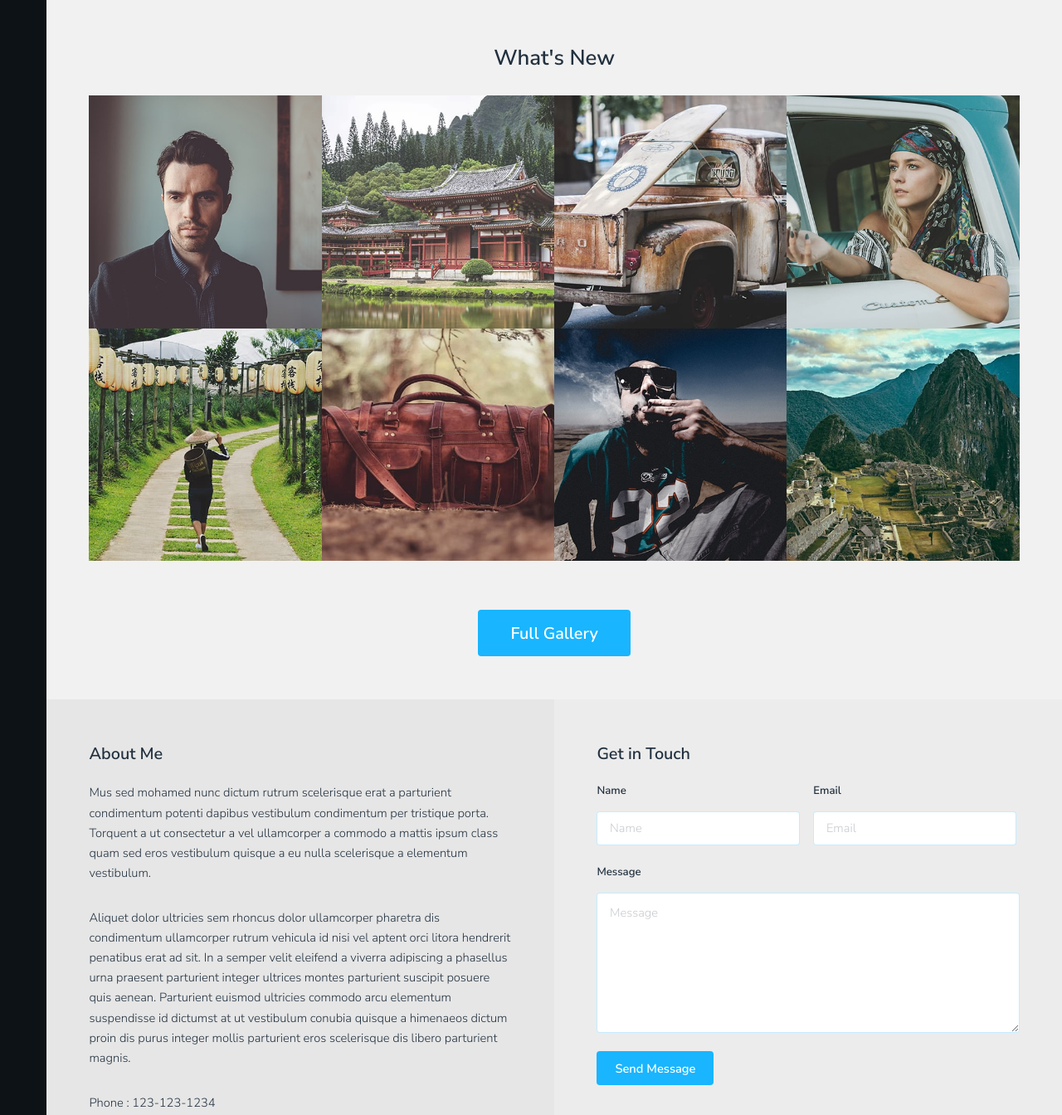
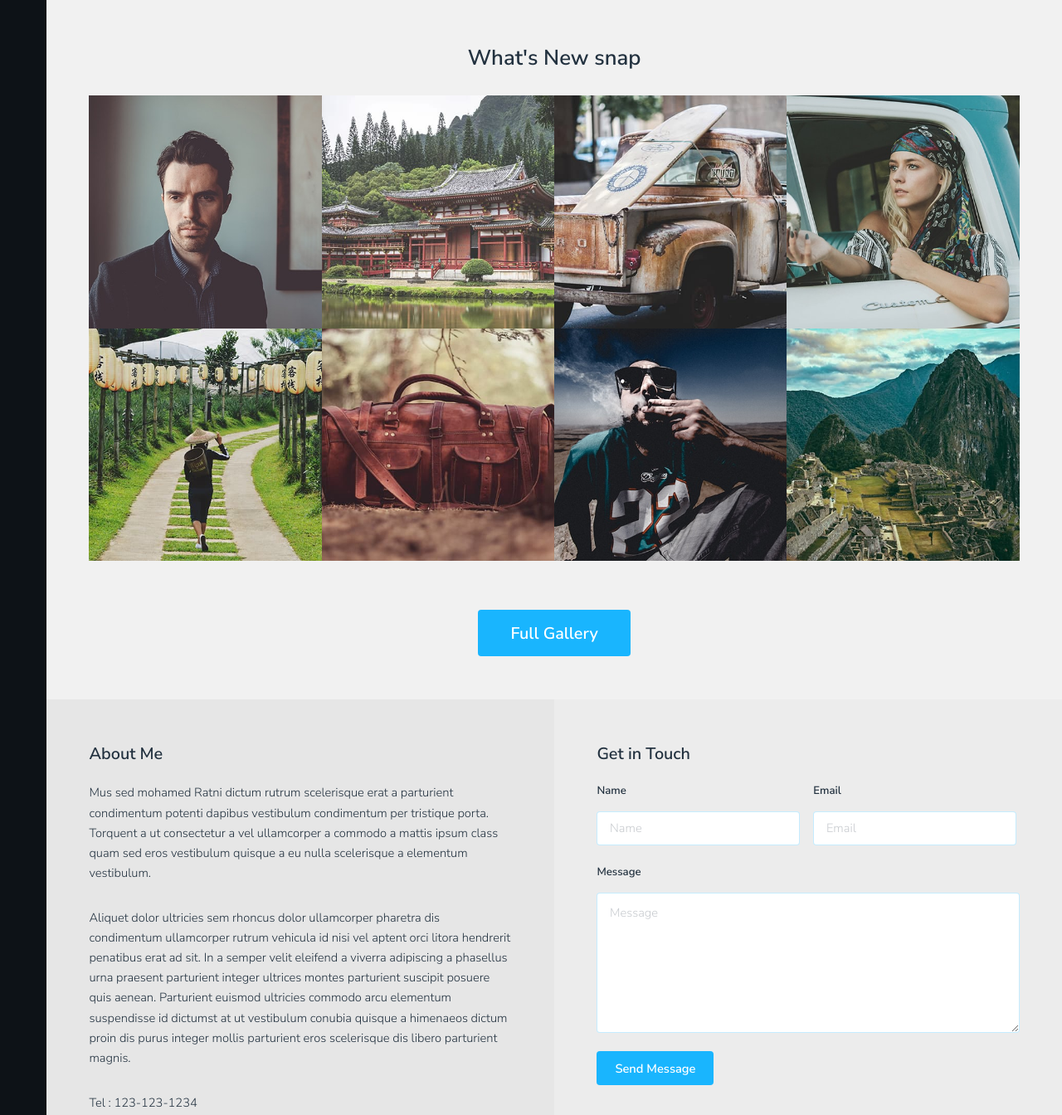
Before and after one commit to rraattnnii/myproject2, a plain HTML site: page index.html in a window 1280 px wide. Shown: the part 600-1944 px from the top of the page at 83% size. Drawn offline with Linux system fonts and the light colour scheme.

Commit message:
Changed index.html and Galery

```diff
--- a/index.html
+++ b/index.html
@@ -6,7 +6,7 @@
 -->
 <html>
 	<head>
-		<title>Snapshot My Profile</title>
+		<title>Snapshot My Profil</title>
 		<meta charset="utf-8" />
 		<meta name="viewport" content="width=device-width, initial-scale=1" />
 		<link rel="stylesheet" href="assets/css/main.css" />
@@ -43,7 +43,7 @@
 							<!-- Photo Galleries -->
 								<div class="gallery">
 									<header class="special">
-										<h2>What's New</h2>
+										<h2>What's New snap</h2>
 									</header>
 									<div class="content">
 										<div class="media">
@@ -82,8 +82,9 @@
 							<!-- Social -->
 								<div class="social column">
 									<h3>About Me</h3>
-									<p>Mus sed mohamed nunc dictum rutrum scelerisque erat a parturient condimentum potenti dapibus vestibulum condimentum per tristique porta. Torquent a ut consectetur a vel ullamcorper a commodo a mattis ipsum class quam sed eros vestibulum quisque a eu nulla scelerisque a elementum vestibulum.</p>
+									<p>Mus sed mohamed Ratni dictum rutrum scelerisque erat a parturient condimentum potenti dapibus vestibulum condimentum per tristique porta. Torquent a ut consectetur a vel ullamcorper a commodo a mattis ipsum class quam sed eros vestibulum quisque a eu nulla scelerisque a elementum vestibulum.</p>
 									<p>Aliquet dolor ultricies sem rhoncus dolor ullamcorper pharetra dis condimentum ullamcorper rutrum vehicula id nisi vel aptent orci litora hendrerit penatibus erat ad sit. In a semper velit eleifend a viverra adipiscing a phasellus urna praesent parturient integer ultrices montes parturient suscipit posuere quis aenean. Parturient euismod ultricies commodo arcu elementum suspendisse id dictumst at ut vestibulum conubia quisque a himenaeos dictum proin dis purus integer mollis parturient eros scelerisque dis libero parturient magnis.</p>
+									<p>Tel : 123-123-1234</p>
 									<p>Phone : 123-123-1234</p>
 									<h3>Follow Me</h3>
 									<ul class="icons">
```
